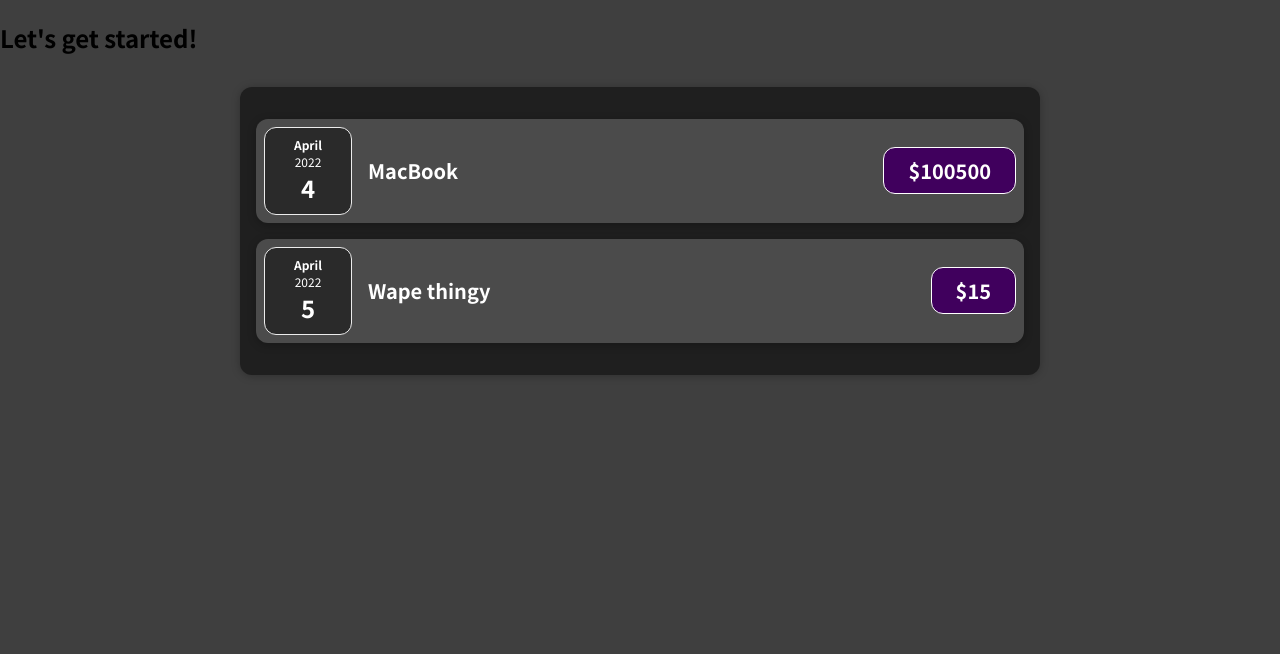
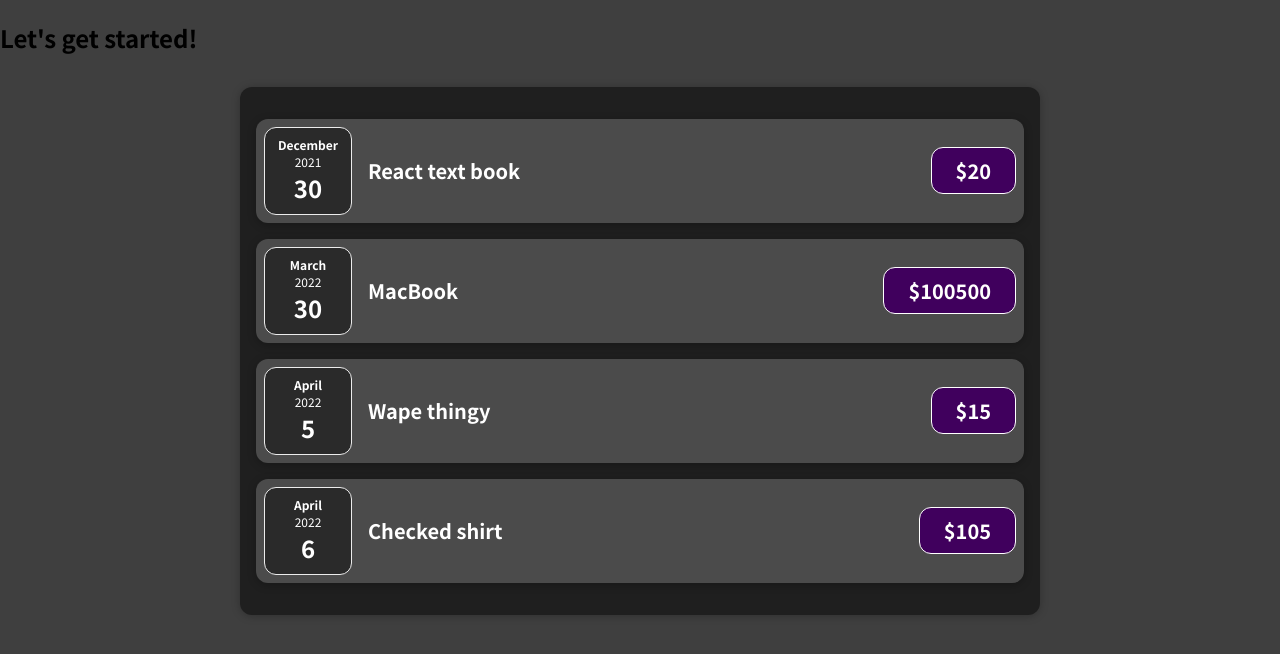
Before and after one commit to harumamburu/expense-trackr, a JavaScript app: page / in a window 1280 px wide. Shown: the top 654 px of the page. Built offline with nearby package versions, Linux system fonts and the light colour scheme.

Commit message:
Add more test data

```diff
--- a/src/App.js
+++ b/src/App.js
@@ -2,8 +2,10 @@
 
 export default function App() {
   const expenses = [
-    { title: "MacBook", amount: "$100500", date: new Date(2022, 3, 4) },
+    { title: "React text book", amount: "$20", date: new Date(2021, 11, 30) },
+    { title: "MacBook", amount: "$100500", date: new Date(2022, 2, 30) },
     { title: "Wape thingy", amount: "$15", date: new Date(2022, 3, 5) },
+    { title: "Checked shirt", amount: "$105", date: new Date(2022, 3, 6) }
   ];
 
   return (
```
